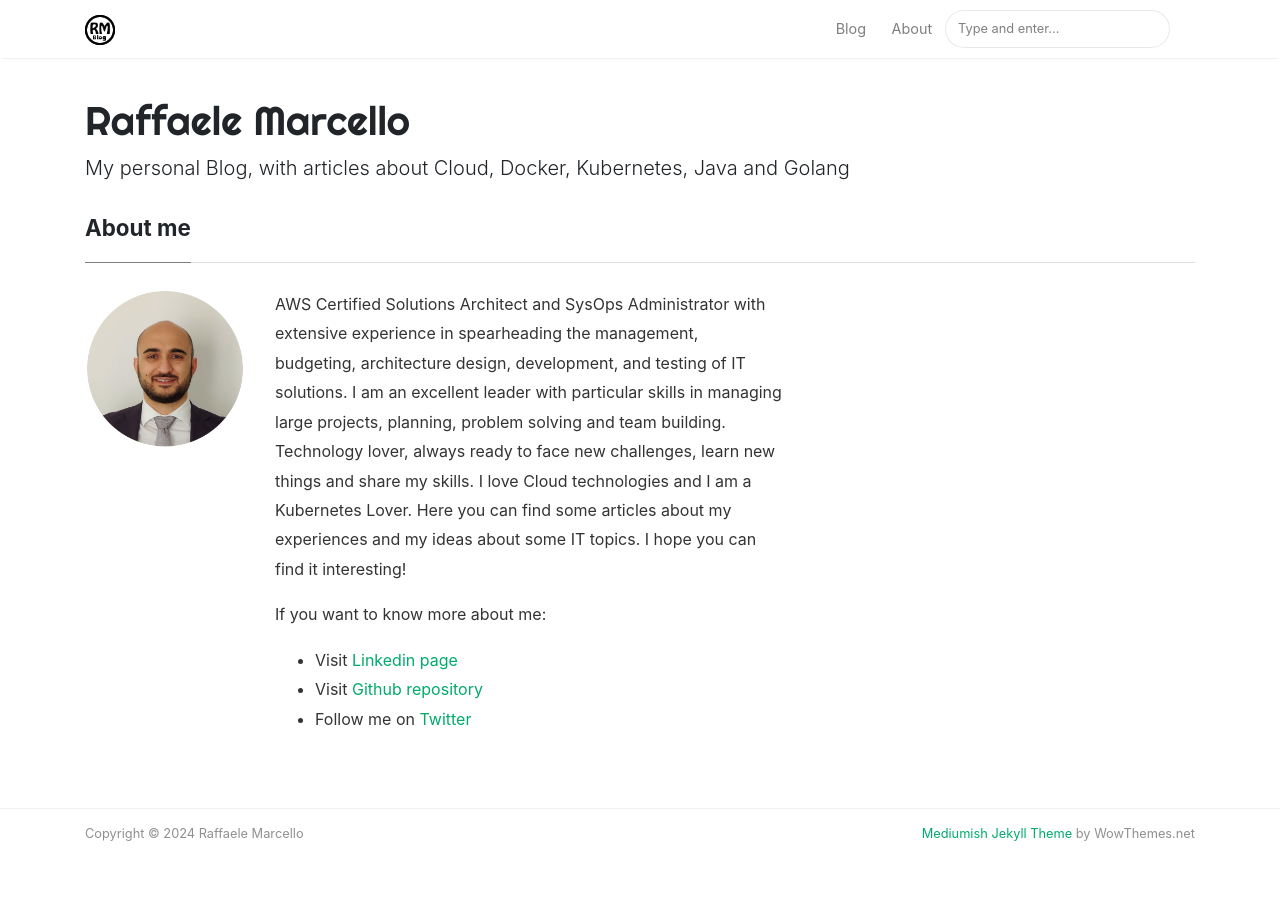
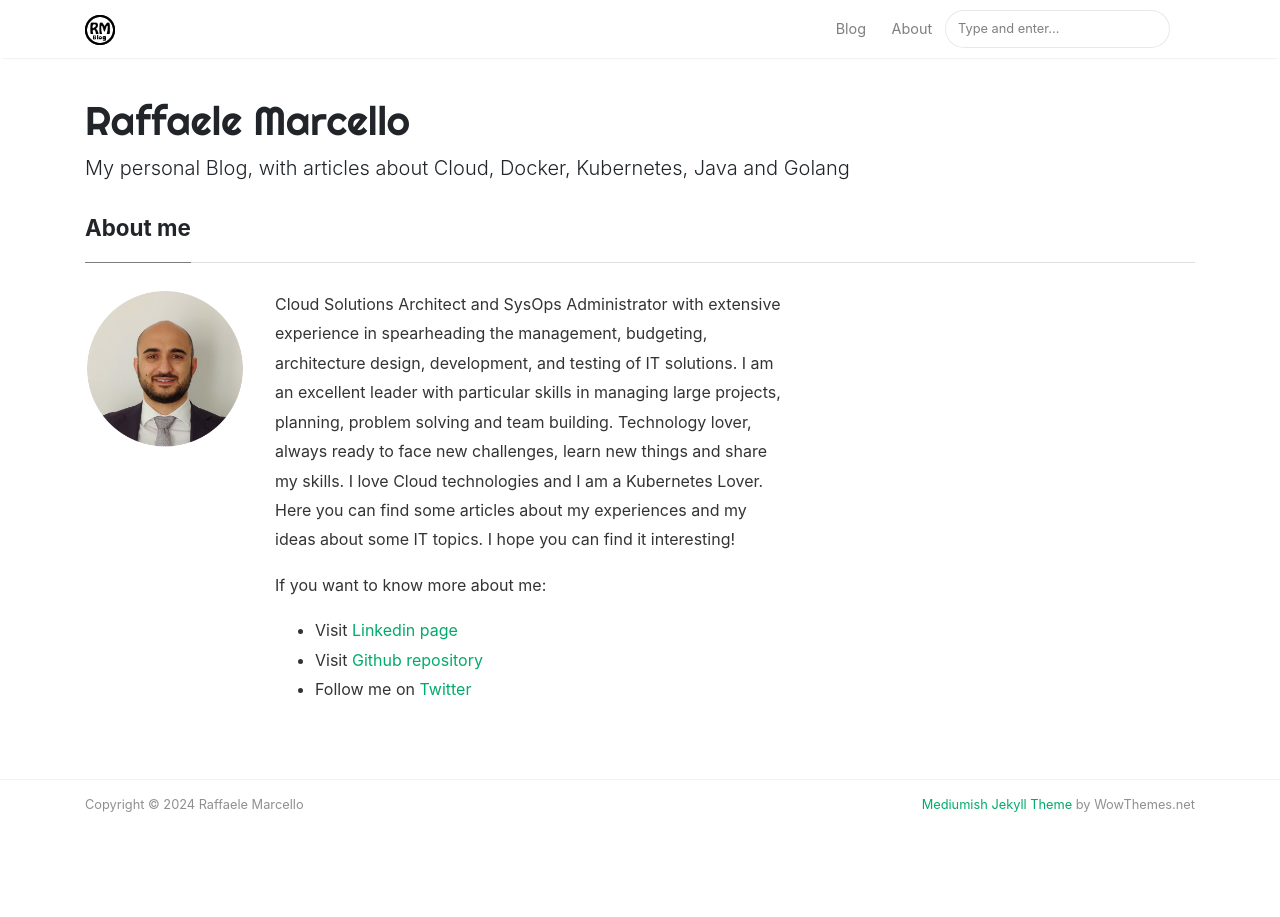
Before and after one commit to marcelloraffaele/marcelloraffaele.github.io, a Jekyll site: the page built from _pages/about.md, in a window 1280 px wide. Built offline with Jekyll 4.4.1, drawn with Linux system fonts in a browser that asks for light colours; nearby versions of some CDN libraries.

Commit message:
Update about.md

```diff
--- a/_pages/about.md
+++ b/_pages/about.md
@@ -13,7 +13,7 @@ comments: false
 
 	<div class="col-md-6 pr-5">
 
-		<p>AWS Certified Solutions Architect and SysOps Administrator with extensive experience in spearheading the management, budgeting, architecture design, development, and testing of IT solutions. I am an excellent leader with particular skills in managing large projects, planning, problem solving and team building. Technology lover, always ready to face new challenges, learn new things and share my skills.
+		<p>Cloud Solutions Architect and SysOps Administrator with extensive experience in spearheading the management, budgeting, architecture design, development, and testing of IT solutions. I am an excellent leader with particular skills in managing large projects, planning, problem solving and team building. Technology lover, always ready to face new challenges, learn new things and share my skills.
 		I love Cloud technologies and I am a Kubernetes Lover. Here you can find some articles about my experiences and my ideas about some IT topics. I hope you can find it interesting!</p>
 
 		<p>If you want to know more about me:</p>
```
